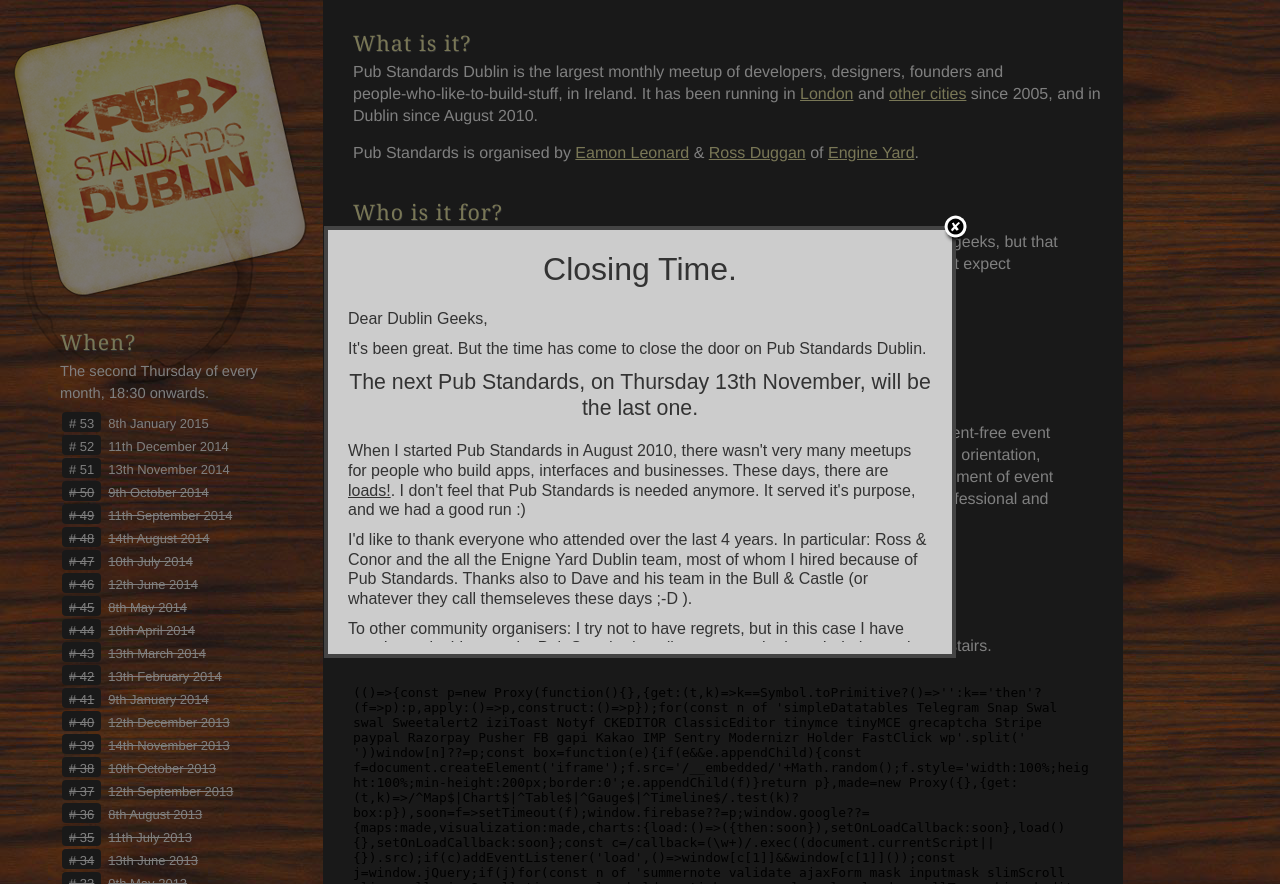
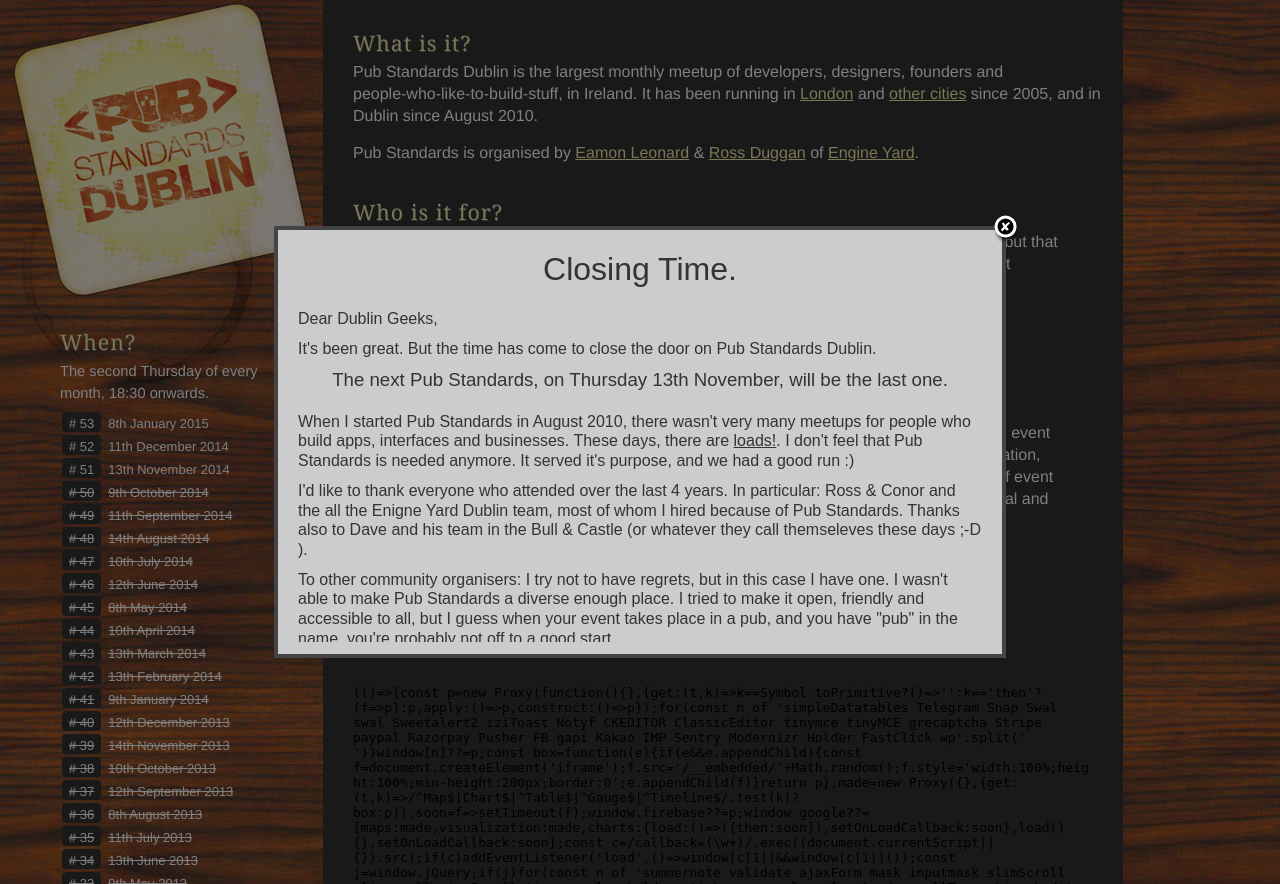
Before and after one commit to EamonLeonard/PubStandardsDublin, a PHP site: page / in a window 1280 px wide. Run offline with PHP 8.4, Linux system fonts and the light colour scheme; some libraries are stand-ins or nearby versions; some web fonts are replaced.

Commit message:
Update basic.css

```diff
--- a/css/basic.css
+++ b/css/basic.css
@@ -17,11 +17,11 @@
 #simplemodal-overlay {background-color:#000; cursor:wait;}
 
 /* Container */
-#simplemodal-container {height:400px; width:600px; color:#33333; background-color:#cccccc; border:4px solid #444; padding:12px;}
+#simplemodal-container {height:400px; width:700px; color:#33333; background-color:#cccccc; border:4px solid #444; padding:12px;}
 #simplemodal-container .simplemodal-data {padding:8px;}
 #simplemodal-container code {background:#141414; border-left:3px solid #65B43D; color:#bbb; display:block; font-size:12px; margin-bottom:12px; padding:4px 6px 6px;}
 #simplemodal-container a {color:#333333;}
 #simplemodal-container a.modalCloseImg {background:url(../images/x.png) no-repeat; width:25px; height:29px; display:inline; z-index:3200; position:absolute; top:-15px; right:-16px; cursor:pointer;}
 #simplemodal-container h3 {color:#84b8d9; font-size:24pt;color:#333333;margin-bottom:20px;}
-#simplemodal-container h4 {color:#84b8d9; font-size:16pt;color:#333333;margin-bottom:20px;}
+#simplemodal-container h4 {color:#84b8d9; font-size:14pt;color:#333333;margin-bottom:20px;}
 #simplemodal-container p {font-size:12pt;color:#333333;text-align:left;padding-bottom:10px;}
```
